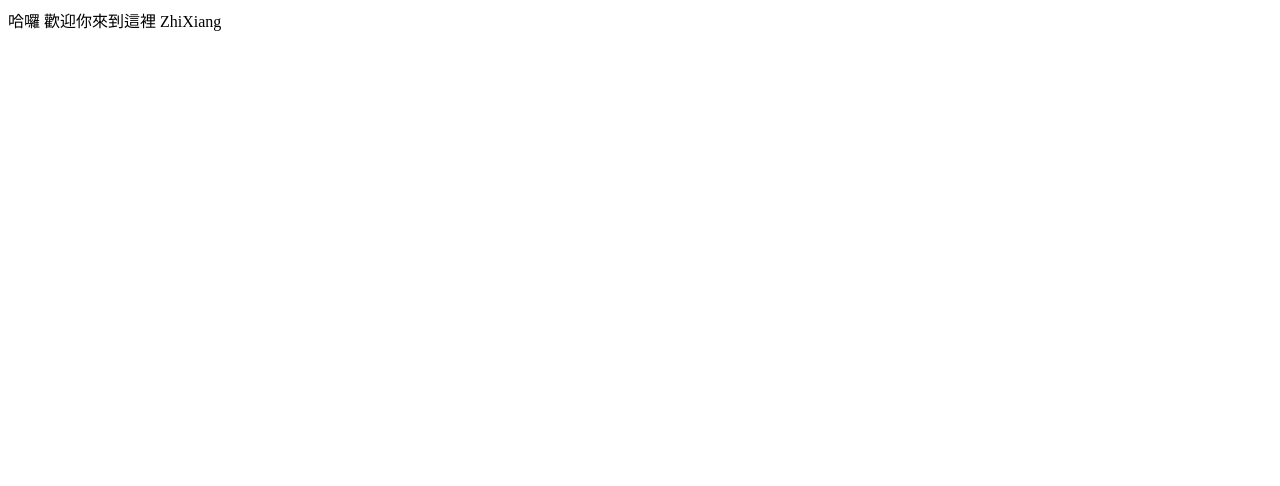
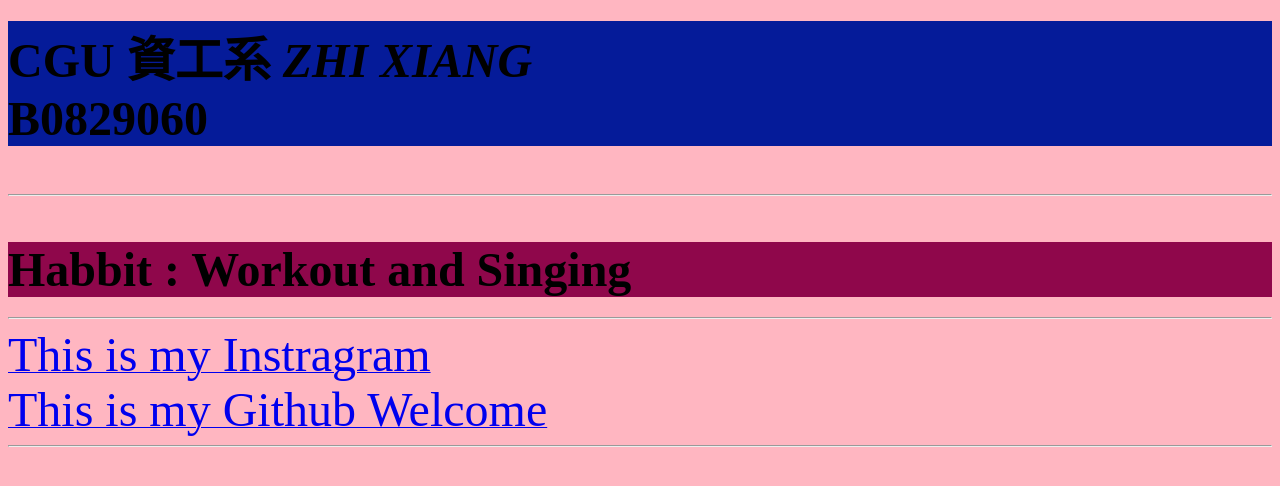
Before and after one commit to xx8897/WebDesignPractice, a plain HTML site: page index.html in a window 1280 px wide. Drawn offline with Linux system fonts and the light colour scheme.

Commit message:
Update index.html

```diff
--- a/index.html
+++ b/index.html
@@ -1,11 +1,24 @@
-<!doctype html>
+<!DOCTYPE html>
 <html>
-<head>
-    哈囉 歡迎你來到這裡
-  <!-- Write metadata here -->
-</head>
-<body>
-    ZhiXiang
-  <!-- Write document here -->
-</body>
+  <head><link rel = "stylesheet" type = "text/css" href = "style.css" ></head>
+  <head>
+    <title>這是第一份網頁練習</title>
+    <meta http-equiv = "Content-Type" content = "text/html; charset = utf-8">
+  </head>
+
+  <body>
+    <div style = "background-color:#051b99;">
+      <h1><font size = "16">CGU 資工系 <em><strong> ZHI XIANG </strong></em><br> B0829060</font></h1>
+    </div>
+    <br>
+    <hr>
+    <br>
+    <div style = "background-color:#8f074b;">
+      <h2><font size = "12">Habbit : Workout and Singing</font></h2>
+    </div>
+    <hr>
+    <a href = "https://www.instagram.com/xiang_0907/"><font size = "14">This is my Instragram</font><br></a>
+    <a href = "https://github.com/xx8897"><font size = "14">This is my Github Welcome</font></a>
+    <hr>
+  </body>
 </html>
```
